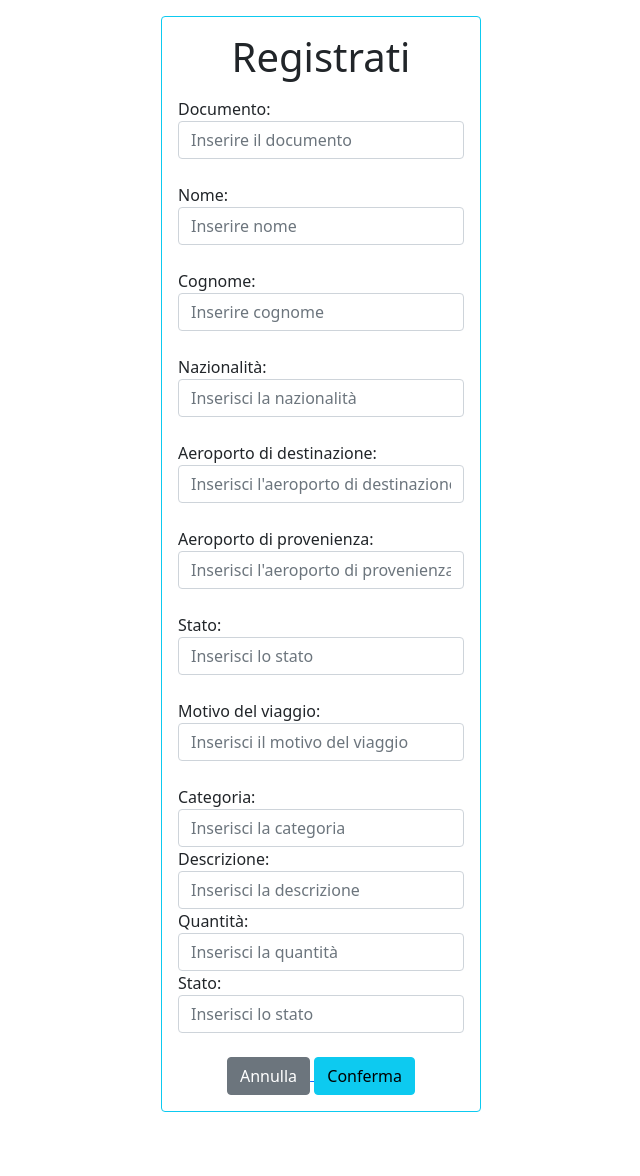
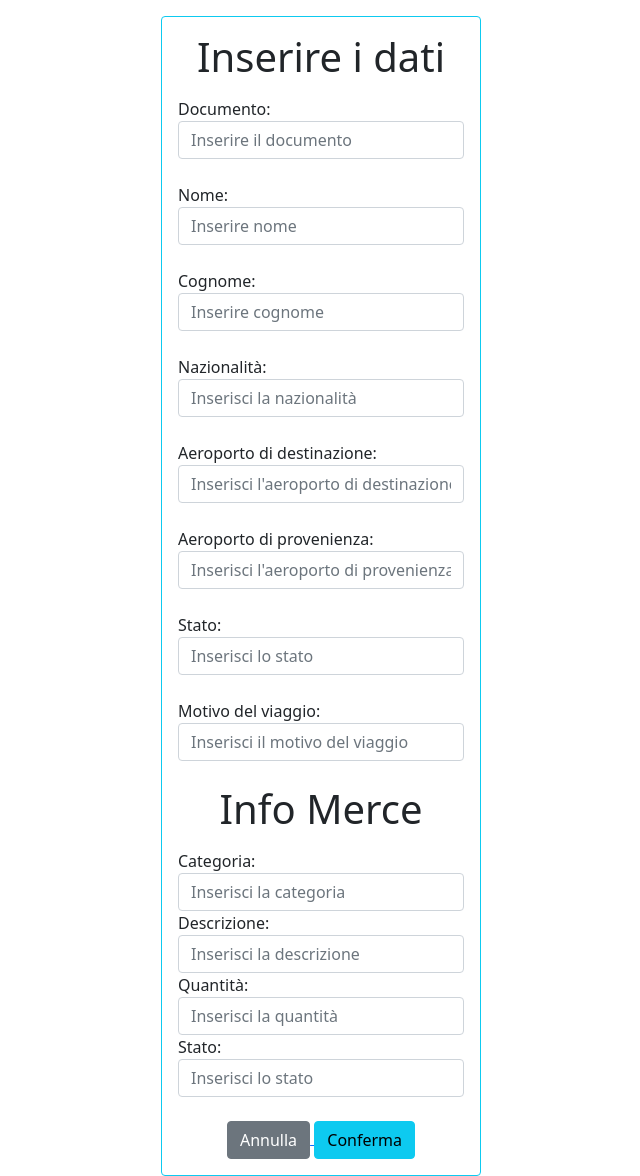
Before and after one commit to nishi024/seconda_prova_info, a PHP site: page /registrazione.php in a window 1280 px wide. Shown: the whole page, without its empty margins (319-959 px from the left). Before the commit the page ends 1112 px from the top, so only its background shows below. Run offline with PHP 8.4, Linux system fonts and the light colour scheme.

Commit message:
Update registrazione.php

```diff
--- a/Sito Aeroporto/registrazione.php
+++ b/Sito Aeroporto/registrazione.php
@@ -12,7 +12,7 @@ session_start();
 
 <body>
     <div class="container w-25 mt-3 p-3 border border-info rounded">
-        <h1 class="mb-3 text-center">Registrati</h1>
+        <h1 class="mb-3 text-center">Inserire i dati</h1>
         <form action="index.php" method="post">
             Documento: <input type="text" name="documento" id="documento" class="form-control" placeholder="Inserire il documento" required><br>
             Nome: <input type="text" name="nome" id="nome" class="form-control" placeholder="Inserire nome" required><br>
@@ -37,7 +37,7 @@ session_start();
                 <label for="motivoViaggio">Motivo del viaggio:</label>
                 <input type="text" class="form-control" id="motivoViaggio" name="motivoViaggio" placeholder="Inserisci il motivo del viaggio" required>
             </div><br>
-
+            <h1 class="mb-3 text-center">Info Merce</h1>
             <div class="form-group">
                 <label for="categoria">Categoria:</label>
                 <input type="text" class="form-control" id="categoria" name="categoria" placeholder="Inserisci la categoria" required>
```
